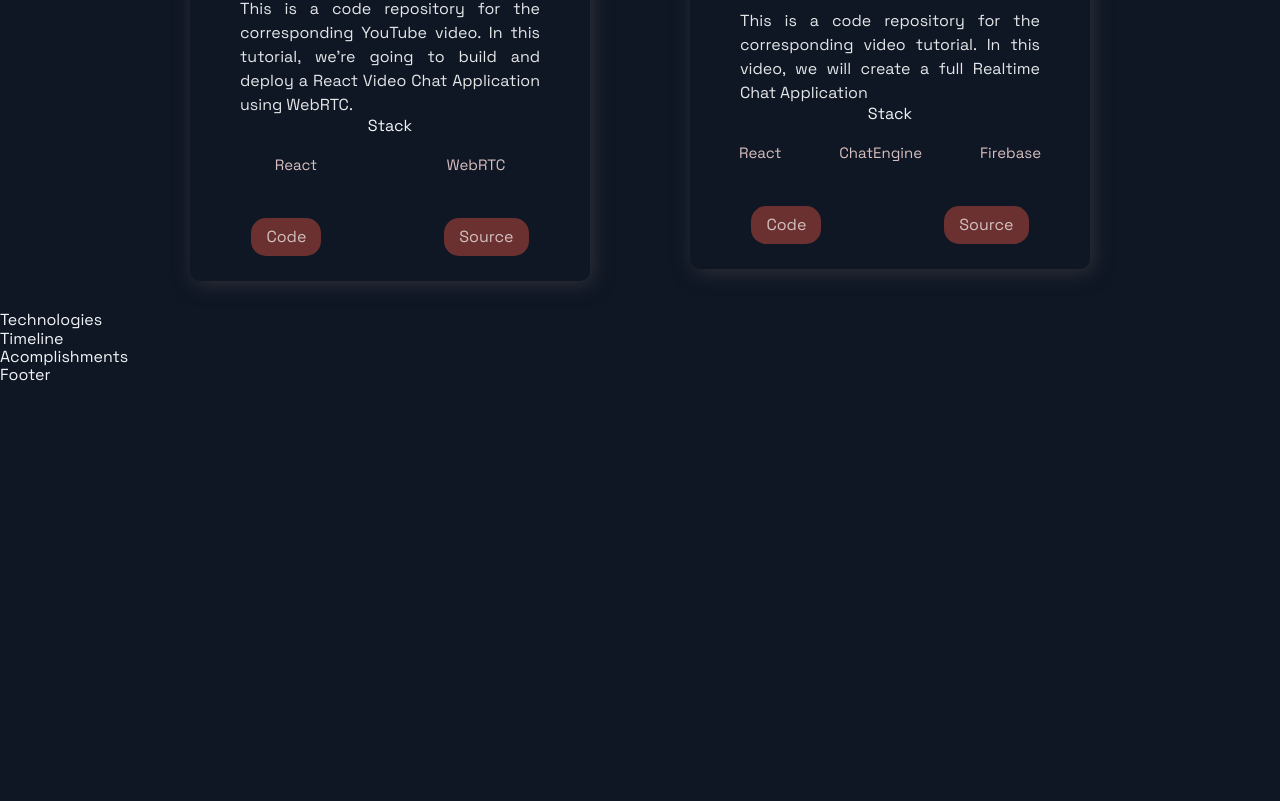
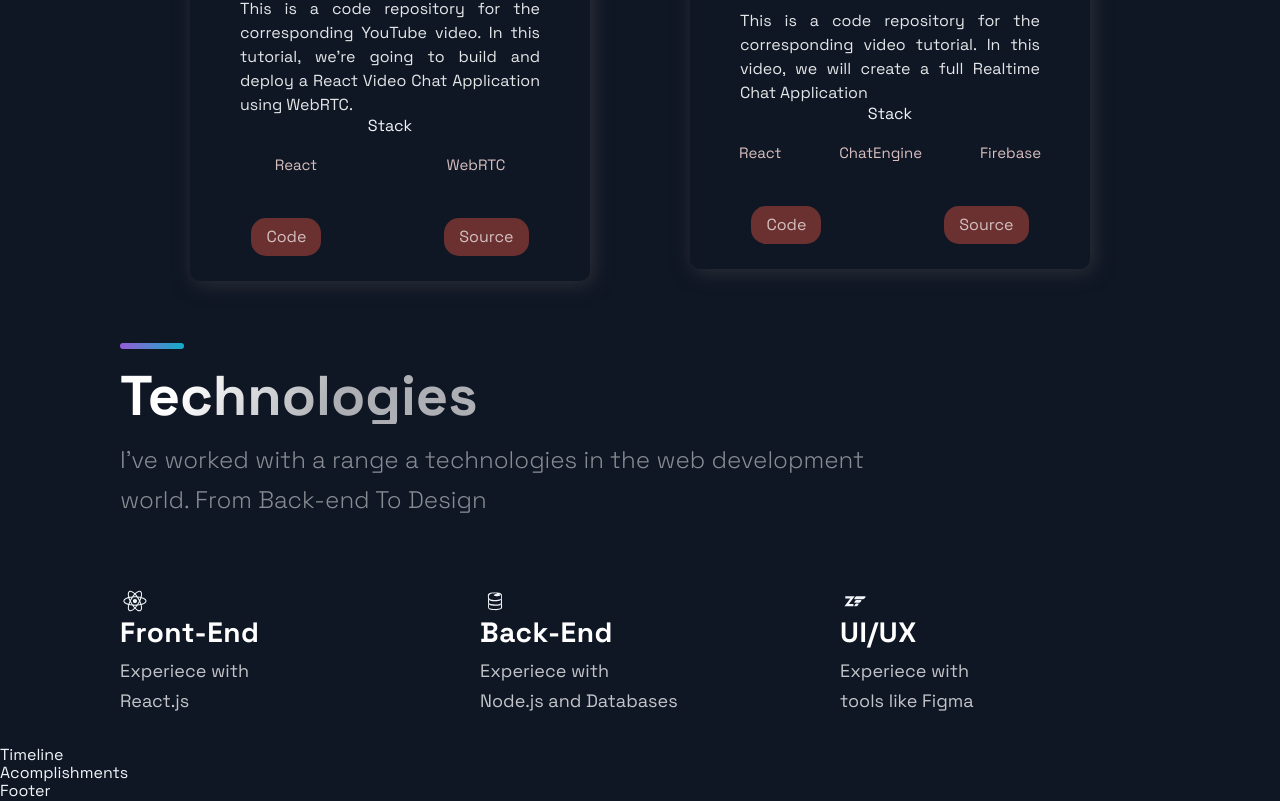
Before and after one commit to prathibha97/portfolio, a Next.js app: page / in a window 1280 px wide. Shown: the part 2019-2820 px from the top of the page. Before the commit the page ends 2404 px from the top, so only its background shows below. Built offline with nearby package versions, Linux system fonts and the light colour scheme.

Commit message:
Add Technologies component

```diff
--- a/src/components/Technologies/Technologies.jsx
+++ b/src/components/Technologies/Technologies.jsx
@@ -1,12 +1,50 @@
+/* eslint-disable react/no-unescaped-entities */
 import React from 'react';
 import { DiFirebase, DiReact, DiZend } from 'react-icons/di';
 import { Section, SectionDivider, SectionText, SectionTitle } from '../../styles/GlobalComponents';
 import { List, ListContainer, ListItem, ListParagraph, ListTitle } from './TechnologiesStyles';
 
-const Technologies = () =>  (
-  <div>
-    Technologies
-  </div>
+const Technologies = () => (
+  <Section id='tech'>
+    <SectionDivider />
+    <br />
+    <SectionTitle>Technologies</SectionTitle>
+    <SectionText>I've worked with a range a technologies in the web development world.
+      From Back-end To Design
+    </SectionText>
+    <List>
+      <ListItem>
+        <DiReact size="3rem" />
+        <ListContainer>
+          <ListTitle>Front-End</ListTitle>
+          <ListParagraph>
+            Experiece with <br />
+            React.js
+          </ListParagraph>
+        </ListContainer>
+      </ListItem>
+      <ListItem>
+        <DiFirebase size="3rem" />
+        <ListContainer>
+          <ListTitle>Back-End</ListTitle>
+          <ListParagraph>
+            Experiece with <br />
+            Node.js and Databases
+          </ListParagraph>
+        </ListContainer>
+      </ListItem>
+      <ListItem>
+        <DiZend size="3rem" />
+        <ListContainer>
+          <ListTitle>UI/UX</ListTitle>
+          <ListParagraph>
+            Experiece with <br />
+            tools like Figma
+          </ListParagraph>
+        </ListContainer>
+      </ListItem>
+    </List>
+  </Section>
 );
 
 export default Technologies;
```
